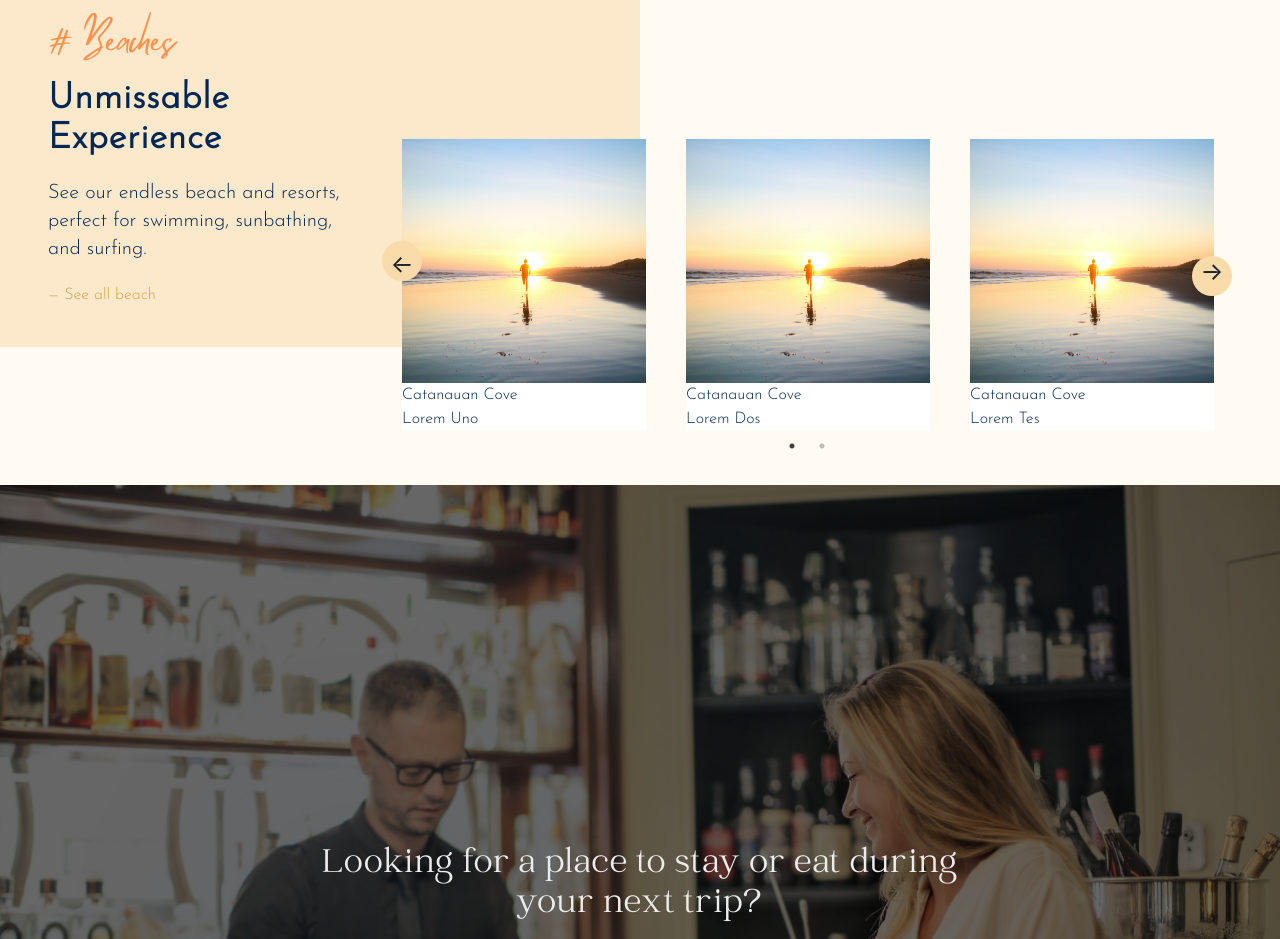
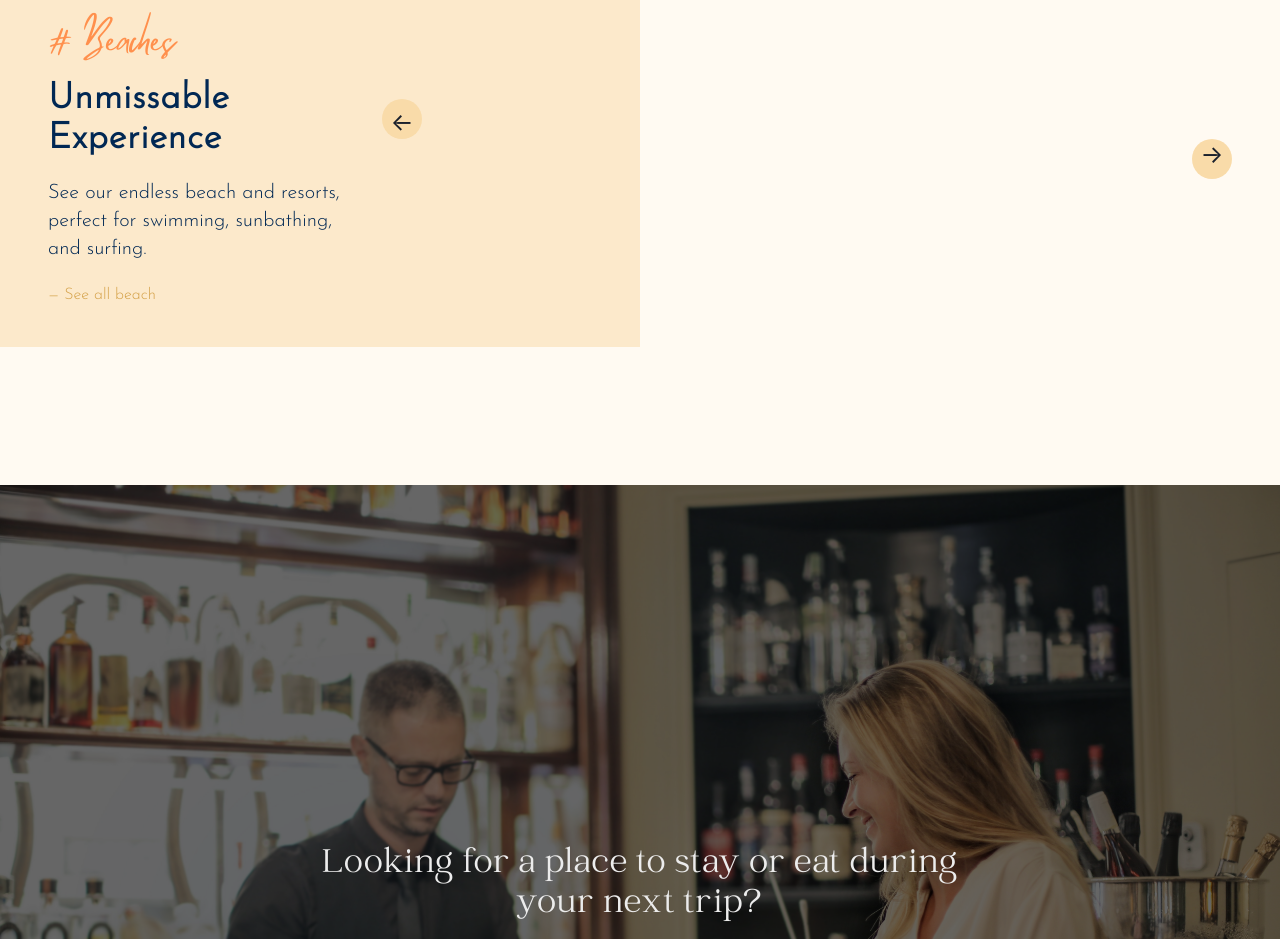
Before and after one commit to Rej327/Catanauan-Tour-Guide, a React (Vite) app: page / in a window 1280 px wide. Shown: the part 2800-3739 px from the top of the page. Built offline with nearby package versions, Linux system fonts and the light colour scheme.

Commit message:
Carousel - Modify to Resuable Component

```diff
--- a/src/components/common/Carousel.jsx
+++ b/src/components/common/Carousel.jsx
@@ -1,10 +1,8 @@
-import React, { useContext } from "react";
+import React from "react";
 import "slick-carousel/slick/slick.css";
 import "slick-carousel/slick/slick-theme.css";
 import Slider from "react-slick";
-import ArrowButton from "./ArrowButton";
 import CarouselButton from "./CarouselButton";
-import { LangContext } from "../../App";
 
 function NextArrow(props) {
   const { onClick } = props;
@@ -26,9 +24,7 @@ function PrevArrow(props) {
   );
 }
 
-const Carousel = ({ className }) => {
-  const { language } = useContext(LangContext);
-
+const Carousel = ({ className, children }) => {
   const settings = {
     dots: true,
     infinite: true,
@@ -69,17 +65,7 @@ const Carousel = ({ className }) => {
   return (
     <div className={`max-w-[1200px] mx-auto ${className}`}>
       <div>
-        <Slider {...settings}>
-          {language?.main?.resorts.map((data) => (
-            <div key={data.id} className="px-5">
-              <img src={data.img} alt="resorts" className="w-auto" />
-              <div className="w-full bg-white">
-                <p>{data.title}</p>
-                <p>{data.desc}</p>
-              </div>
-            </div>
-          ))}
-        </Slider>
+        <Slider {...settings}>{children}</Slider>
       </div>
     </div>
   );
```
